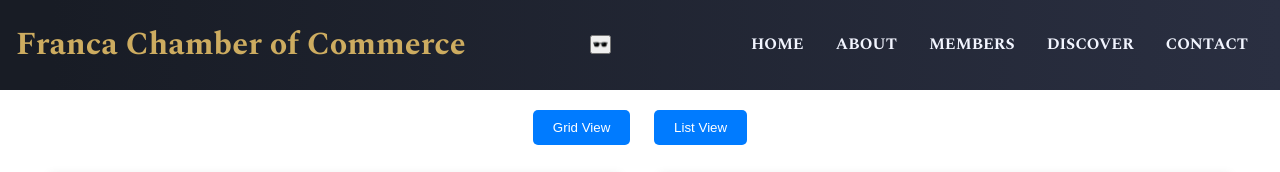
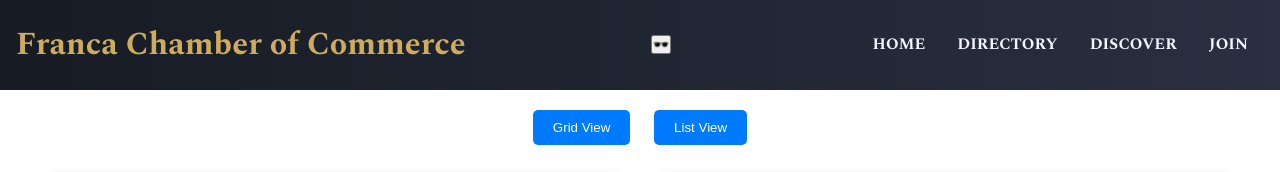
Before and after one commit to vitordelfrari/WDD230, a plain HTML site: page chamber/directory.html in a window 1280 px wide. Shown: the top 172 px of the page. Drawn offline with nearby package versions, Linux system fonts and the light colour scheme.

Commit message:
Directory

```diff
--- a/chamber/directory.html
+++ b/chamber/directory.html
@@ -35,10 +35,9 @@
     <nav class="navigation">
       <ul>
         <li><a href="index.html">HOME</a></li>
-        <li><a href="#">ABOUT</a></li>
-        <li><a href="directory.html">MEMBERS</a></li>
+        <li><a href="directory.html">DIRECTORY</a></li>
         <li><a href="discover.html">DISCOVER</a></li>
-        <li><a href="#">CONTACT</a></li>
+        <li><a href="join.html">JOIN</a></li>
       </ul>
     </nav>
   </header>
```
Also changed, not shown: chamber/discover.html (+2 -3 lines), chamber/index.html (+2 -3 lines), chamber/join.html (+2 -3 lines), chamber/thankyou.html (+2 -3 lines).
